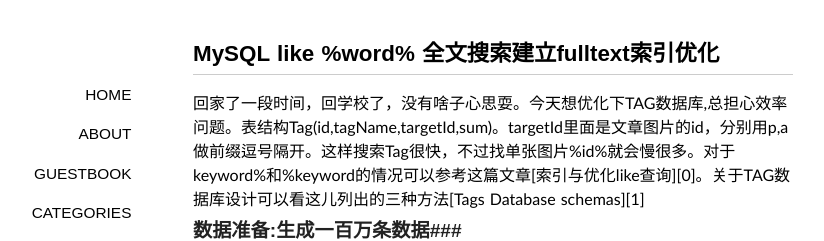
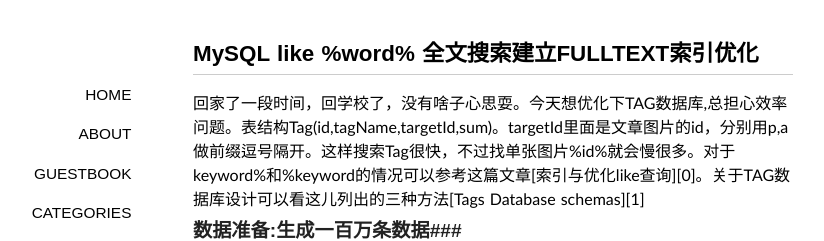
Before and after one commit to h2ero/h2ero.github.com, a Jekyll site: the page built from _posts/2012/2012-08-26-mysql-like-optimization-by-fulltext-index.md, in a window 1280 px wide. Shown: the top 241 px of the page, without its empty margins (147-971 px from the left). Built offline with Jekyll 4.4.1, drawn with Linux system fonts in a browser that asks for light colours; some web fonts are replaced; Markdown is read by kramdown in place of the engine named in the settings; comment, search, counter and statistics services are not loaded.

```diff
--- a/_posts/2012/2012-08-26-mysql-like-optimization-by-fulltext-index.md
+++ b/_posts/2012/2012-08-26-mysql-like-optimization-by-fulltext-index.md
@@ -1,6 +1,6 @@
 ---
 layout: post
-title: MySQL like %word% 全文搜索建立fulltext索引优化
+title: MySQL like %word% 全文搜索建立FULLTEXT索引优化
 tags: MySQL 索引 SQL fulltext
 categories: SQL
 ---
```
